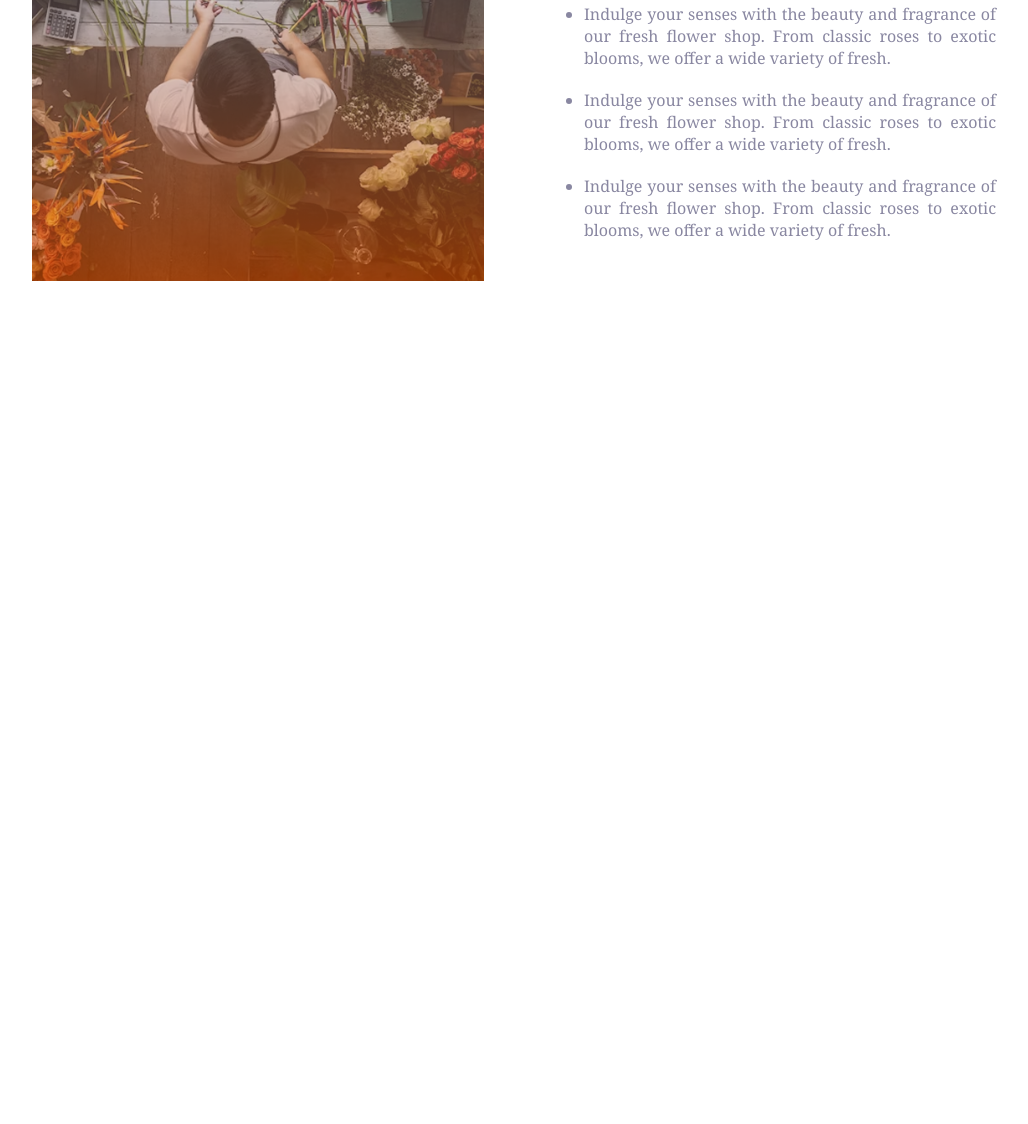
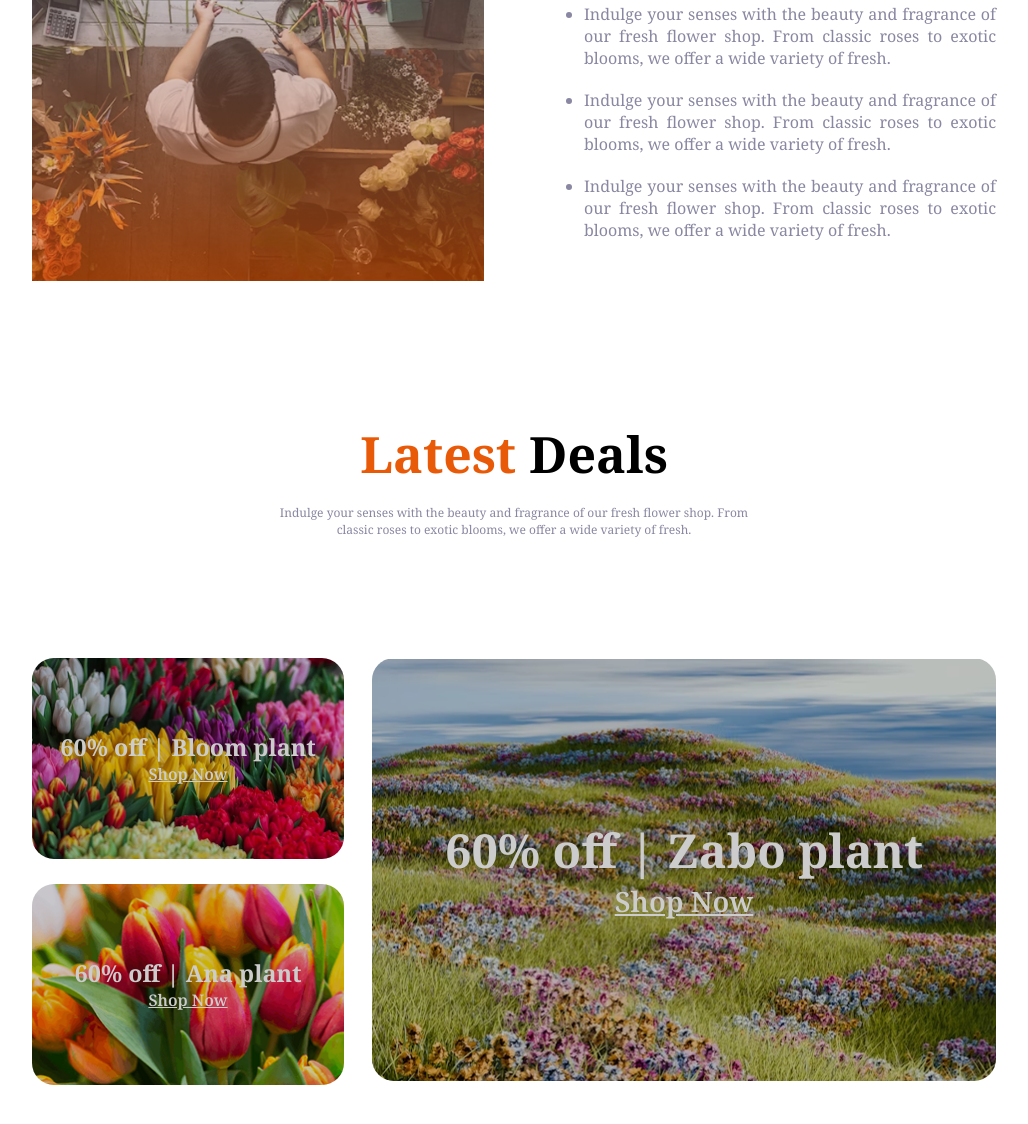
Before and after one commit to RuhulAminDev/B12A02-Responsive-Flowers, a plain HTML site: page index.html in a window 1280 px wide. Shown: the part 2204-3328 px from the top of the page, without its empty margins (126-1154 px from the left). Before the commit the page ends 2624 px from the top, so only its background shows below. Drawn offline with Linux system fonts and the light colour scheme.

Commit message:
fifth commit

```diff
--- a/index.html
+++ b/index.html
@@ -120,7 +120,7 @@
          </div>
         </section>
         <!-- Plants Lover Sect-ion -->
-         <section class="lover-container">
+        <section class="lover-container">
             <div class="lover-left-img">
                 <img class="fast-img" src="assets/flower-store.png" alt="Lover Img">
                 <img class="second-img" src="assets/trusted-badge.png" alt="Batch Img">
@@ -139,8 +139,30 @@
                     variety of fresh.</li>
                 </ul>
             </div>
-         </section>
-
+        </section>
+        <!-- Latest  Deals -->
+        <section class="Deals-container">
+            <div class="text">
+                <h2 class="Deals-title"><span class="span-title">Latest</span>  Deals</h2>
+                <p class="Deals-description">Indulge your senses with the beauty and fragrance of our fresh flower shop. From <br> classic roses to exotic blooms, we offer a wide variety of fresh.</p>
+            </div>
+            <div class="Latest-Deatls-container">
+                <div class="img-cont">
+                    <div class="bg-img-1">
+                        <h3>60% off | Bloom plant</h3>
+                        <a class="bg-a" href="">Shop Now</a>
+                    </div>
+                    <div class="bg-img-2">
+                        <h3>60% off | Ana plant</h3>
+                        <a class="bg-a" href="">Shop Now</a>
+                    </div>
+                </div>
+                <div class="bg-img-3 overlay">
+                    <h3>60% off | Zabo plant</h3>
+                    <a class="bg-b" href="">Shop Now</a>
+                </div>
+            </div>
+        </section>
     </main>
     <footer>
 
--- a/style/style.css
+++ b/style/style.css
@@ -190,3 +190,99 @@ nav li a{
     text-align: justify;
     color: #8987A1;
 }
+/* Latest  Deals */
+.text{
+    text-align: center;
+    margin-bottom: 120px ;
+}
+.Deals-title{
+    font-size: 50px;
+    font-weight: bold;
+    margin-bottom: 16px;
+}
+.Deals-description{
+    font-size: 12px;
+    color: #8987A1;
+}
+
+.Deals-container{
+    max-width: 1140px;
+    margin: 0 150px 120px;
+    text-align: center;
+}
+.Latest-Deatls-container{
+    display: flex;
+    justify-content: space-between;
+    gap: 28px;
+}
+.img-cont{
+    display: flex;
+    flex-direction: column;
+    gap: 25px;
+    width: 50%;
+}
+.bg-img-1{
+    background-image: url(../assets/deal-bloom.png);
+    font-size: 20px;
+    height: 201px;
+    width: 100%;
+    background-repeat: no-repeat;
+    border-radius: 22px;
+    background-size: cover;
+
+    display: flex;
+    flex-direction: column;
+    justify-content: center;
+    align-items: center;
+    font-weight: bold;
+    text-align: center;
+    filter: brightness(80%);
+}
+.bg-img-2{
+    background-image: url(../assets/deal-ana.png);
+    font-size: 20px;
+    height: 201px;
+    width: 100%;
+    background-repeat: no-repeat;
+    border-radius: 22px;
+    background-size: cover;
+
+    display: flex;
+    flex-direction: column;
+    justify-content: center;
+    align-items: center;
+    font-weight: bold;
+    text-align: center;
+    filter: brightness(80%);
+}
+.bg-img-3{
+    background-image: url(../assets/deal-zabo.png);
+    font-size: 40px;
+    height: 423.13px;
+    width: 100%;
+    background-repeat: no-repeat;
+    border-radius: 22px;
+    background-size: cover;
+
+    display: flex;
+    flex-direction: column;
+    justify-content: center;
+    align-items: center;
+    font-weight: bold;
+    text-align: center;
+    filter: brightness(80%);
+}
+.bg-img-1,h3,a
+.bg-img-2,h3,a
+.bg-img-3,h3,a{
+    color: white;
+    margin: 0;
+}
+.bg-b{
+    font-weight: 600;
+    font-size: 28px;
+}
+.bg-a{
+    font-weight: 600;
+    font-size: 16px;
+}
```
